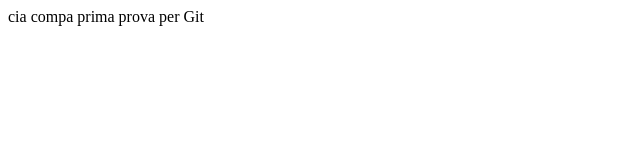
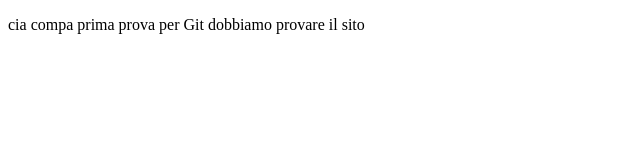
Before and after one commit to Simosnino/Re-Search, a plain HTML site: page app/html/re-search.html in a window 1280 px wide. Shown: the whole page, without its empty margins (0-640 px from the left). Drawn offline with Linux system fonts and the light colour scheme.

Commit message:
seconda prova

```diff
--- a/app/html/re-search.html
+++ b/app/html/re-search.html
@@ -13,7 +13,8 @@
 
 </head>
 <body>
-  cia compa prima prova per Git
-
+  <P>cia compa prima prova per Git
+  dobbiamo provare il sito
+  </p>
 </body>
 </html>
```
